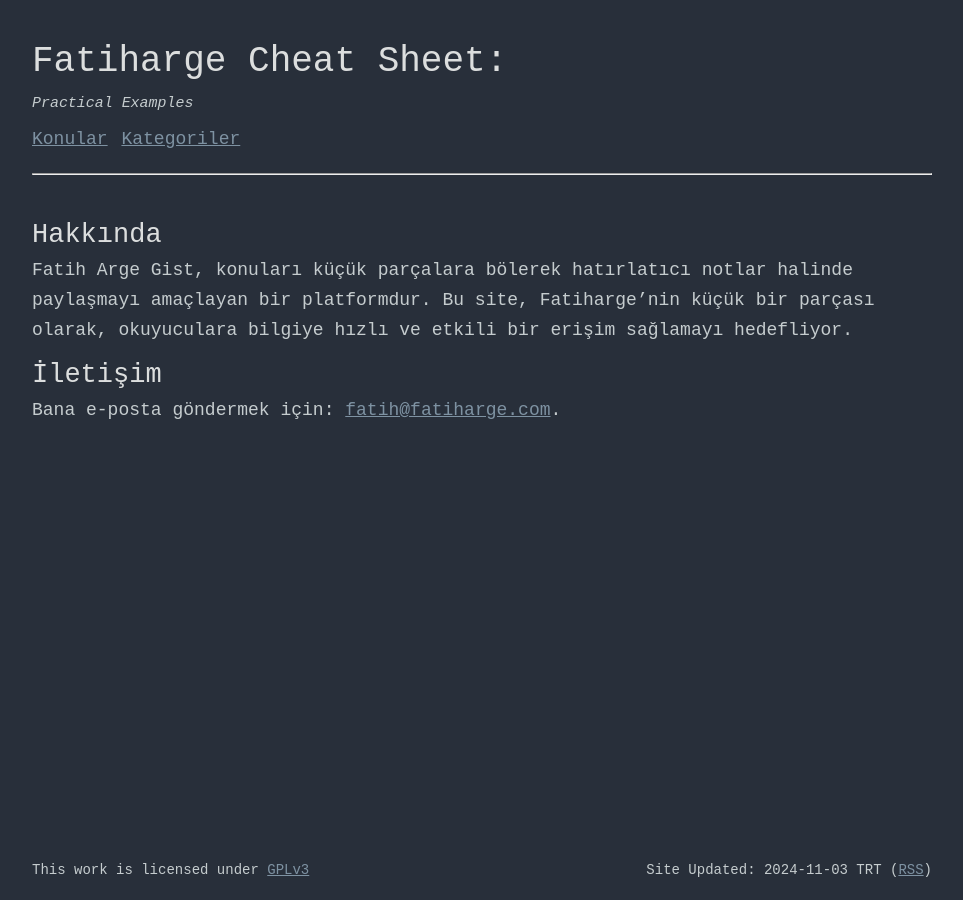
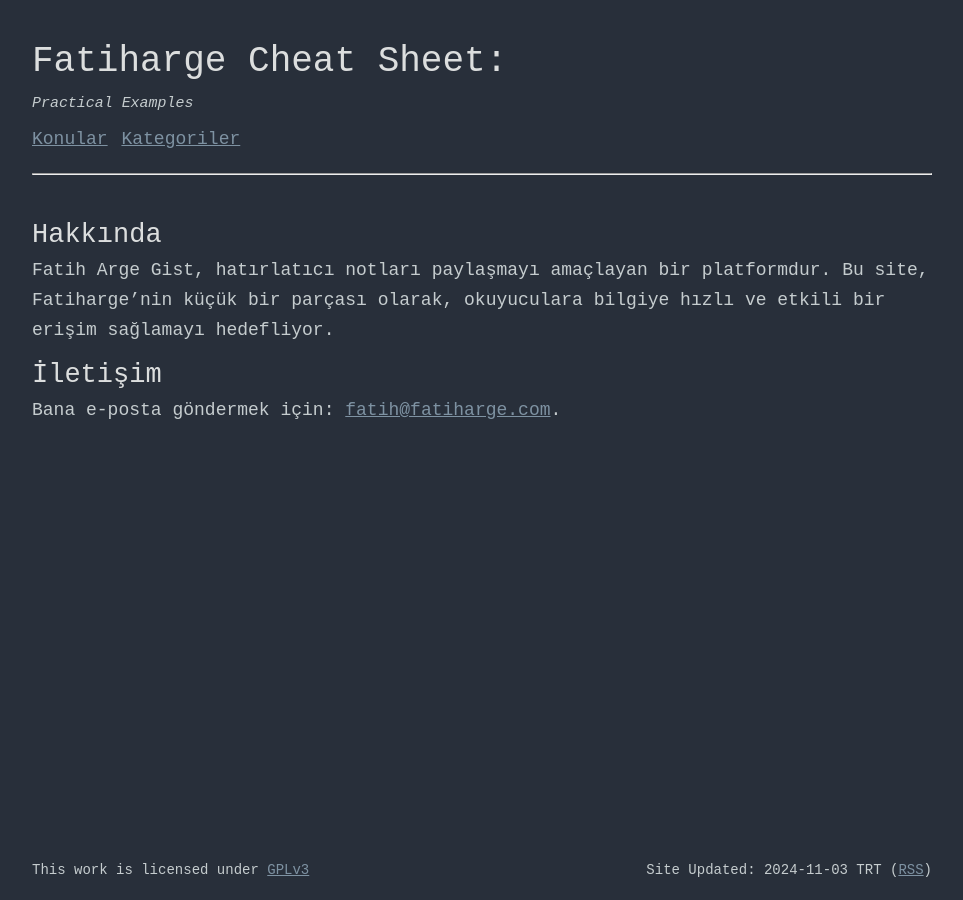
Before and after one commit to fatiharge/gist_fatiharge, a Jekyll site: the page built from index.md, in a window 1280 px wide. Shown: the whole page, without its empty margins (158-1121 px from the left). Built offline with Jekyll 4.4.1, drawn with Linux system fonts in a browser that asks for light colours.

Commit message:
feat : update about

```diff
--- a/index.md
+++ b/index.md
@@ -4,6 +4,6 @@ title: FatihArge Gist
 ---
 
 ## Hakkında
-Fatih Arge Gist, konuları küçük parçalara bölerek hatırlatıcı notlar halinde paylaşmayı amaçlayan bir platformdur. Bu site, Fatiharge’nin küçük bir parçası olarak, okuyuculara bilgiye hızlı ve etkili bir erişim sağlamayı hedefliyor.
+Fatih Arge Gist, hatırlatıcı notları paylaşmayı amaçlayan bir platformdur. Bu site, Fatiharge’nin küçük bir parçası olarak, okuyuculara bilgiye hızlı ve etkili bir erişim sağlamayı hedefliyor.
 ## İletişim
 Bana e-posta göndermek için: [fatih@fatiharge.com](mailto:fatih@fatiharge.com).
```
Also changed, not shown: 2 other files.
